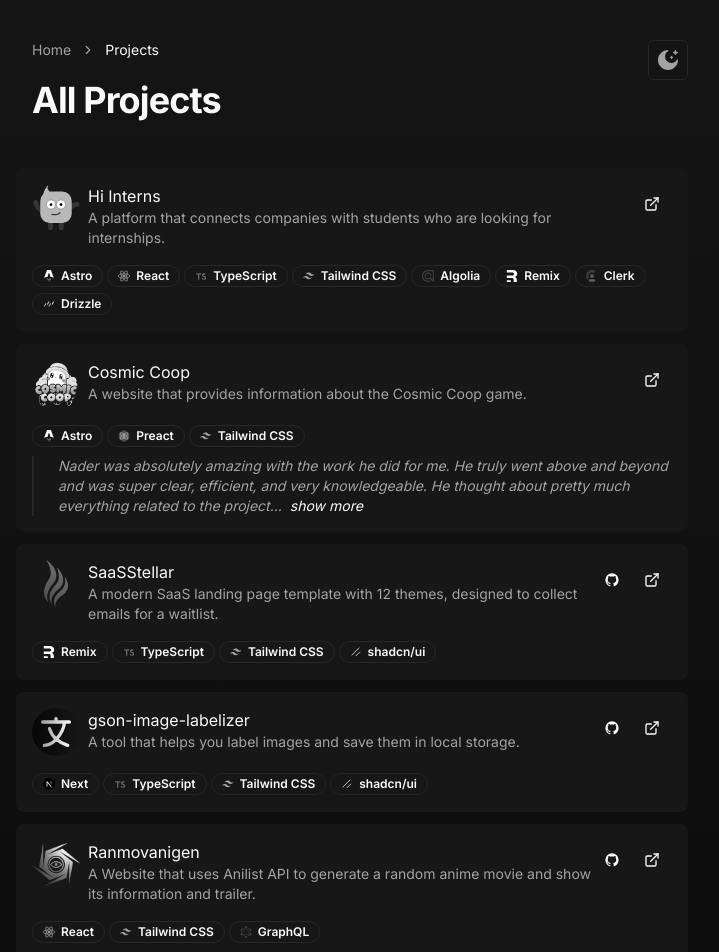
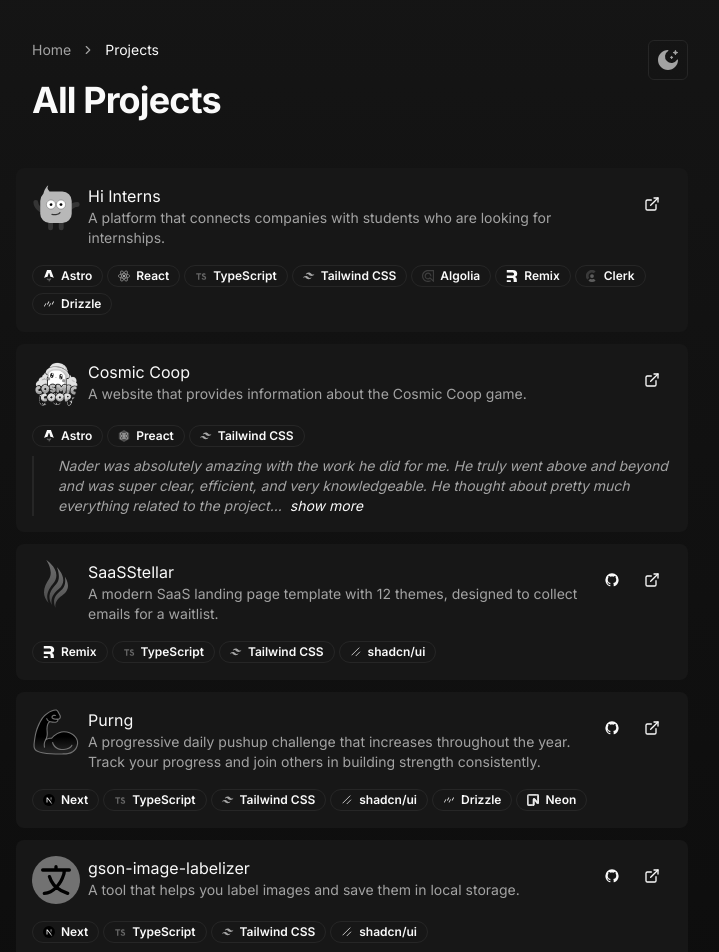
Before and after one commit to stormynight9/portfolio, a Next.js app: page /projects in a window 1280 px wide. Shown: the top 952 px of the page, without its empty margins (288-1007 px from the left). Built offline with nearby package versions, Linux system fonts and the light colour scheme.

Commit message:
add: Purng project configuration and icon to the application

```diff
--- a/src/components/icons.tsx
+++ b/src/components/icons.tsx
@@ -536,4 +536,97 @@
     ),
     arrowUpRight: ArrowUpRight,
     star: Star,
+    purng: (props: LucideProps) => (
+        <svg viewBox='0 0 128 128' {...props}>
+            <linearGradient
+                id='a'
+                gradientUnits='userSpaceOnUse'
+                x1='63.565'
+                x2='63.565'
+                y1='114.7'
+                y2='18.8'
+            >
+                <stop offset='0' stopColor='#222' />
+                <stop offset='.4007' stopColor='#000' />
+            </linearGradient>
+            <linearGradient
+                id='b'
+                gradientUnits='userSpaceOnUse'
+                x1='63.565'
+                x2='63.565'
+                y1='114.7'
+                y2='18.8'
+            >
+                <stop offset='0' stopColor='#71717A' />
+                <stop offset='.4007' stopColor='#71717A' />
+            </linearGradient>
+            <path
+                d='m72.25 122.57c-11.93 0-29.57-.34-44.92-3.27-20.5-3.91-22.03-11.96-21.84-19.87.16-6.73 3.24-29.26 6.28-38.48 4.6-13.94 11.63-27.8 15.91-33.76 5.87-8.17 20.75-21.3 35.71-21.75h.14c1.98 0 3.95 1.3 5.13 3.39l5.85 10.32c1.4 2.48 1.37 5.53-.08 7.97-1.19 2-4.65 2.54-4.68 2.55l-2.75.4 1.85 2.09c-.01 0 .61.98-.85 3.1-1.3 1.89-3.83 2.8-7.72 2.8-3.65 0-7.81-.83-11.15-1.49-.2-.04-.41-.06-.62-.06-1.24 0-2.52.69-3.68 1.99-1.5 1.67-6.23 8.46-4.31 25.67.95 8.54-1.88 16.23-1.91 16.31l-1.19 3.18 3.15-1.26c.03-.02 4.83-1.9 11.43-1.9h.7l.45-.54c.14-.17 13.94-16.48 31.85-16.48 11.7 0 22.9 4.74 29.96 12.68 4.98 5.6 7.31 12.23 6.55 18.66-2.94 24.98-26.51 27.68-36.51 27.68-1.4 0-3.04.01-4.87.03-2.33.02-4.98.04-7.88.04z'
+                fill='url(#a)'
+            />
+            <g fill='url(#b)'>
+                <path d='m63.54 6.95c1.42 0 2.92 1.03 3.83 2.63l5.85 10.32c1.14 2.01 1.11 4.49-.06 6.47-.57.96-2.5 1.66-3.6 1.83l-5.53.78 3.44 3.88c-.01.2-.12.71-.7 1.55-.99 1.43-3.17 2.16-6.49 2.16-3.5 0-7.58-.81-10.85-1.46-.3-.06-.61-.09-.91-.09-1.17 0-2.96.43-4.8 2.49-4.27 4.77-6.02 14.8-4.69 26.83.9 8.13-1.8 15.55-1.83 15.62l-2.36 6.31 6.28-2.47c.03-.03 4.6-1.8 10.88-1.8h1.41l.9-1.08c.13-.16 13.52-15.94 30.7-15.94 11.28 0 22.06 4.55 28.84 12.18 4.69 5.28 6.89 11.49 6.18 17.49-1.09 9.24-5.2 16.18-12.23 20.65-7.44 4.71-16.5 5.7-22.8 5.7-1.4 0-3.04.01-4.88.03-2.33.02-4.98.04-7.86.04-11.87 0-29.42-.34-44.64-3.24-8.97-1.71-14.79-4.3-17.82-7.91-2.61-3.11-2.88-6.86-2.8-10.45.16-6.66 3.2-28.94 6.21-38.04 4.39-13.3 11.43-27.4 15.71-33.35 5.7-7.94 20.12-20.69 34.53-21.12zm0-3h-.18c-15.81.47-31.1 14.31-36.88 22.37-4.41 6.15-11.54 20.3-16.12 34.16-3.02 9.16-6.19 31.77-6.36 38.91-.21 8.73 1.85 17.33 23.06 21.38 15.09 2.88 32.47 3.3 45.2 3.3 5.17 0 9.57-.07 12.74-.07 17 0 35.39-6.79 38-29 2-17-16-33.02-38-33.02-18.85 0-33 17.02-33 17.02-7 0-12 2-12 2s3-8 2-17c-1.99-17.94 3.4-25.99 6.51-25.99.11 0 .22.01.33.03 3.46.69 7.66 1.52 11.44 1.52s7.14-.83 8.95-3.45c2.25-3.25.74-4.95.74-4.95s4.17-.59 5.76-3.27c1.73-2.91 1.77-6.53.1-9.48l-5.86-10.32c-1.33-2.35-3.74-4.14-6.43-4.14z' />
+                <path d='m62.78 18.52c-2.51-.47-5.5-.57-7.83.61-2.89 1.47-3.9 5.28-2.22 8.05 2.52 4.13 9.33 4.53 13.64 4.36 1.92-.08 1.93-3.08 0-3-3.11.12-6.99-.04-9.7-1.69-1.94-1.19-2.6-3.91-.21-5.12 1.54-.79 3.85-.62 5.51-.31 1.9.34 2.71-2.55.81-2.9z' />
+                <path d='m36.2 82.74c-4.8 6.99-6.04 14.02-4.34 22.3.39 1.89 3.28 1.09 2.89-.8-1.54-7.52-.32-13.64 4.04-19.99 1.1-1.59-1.5-3.09-2.59-1.51z' />
+                <path d='m47.77 34.91c-2.22-.32-5.39-3.01-6.71-5.85-.4-.86-.23-2.08-1.8-2.17-2.17-.12-.58 4.24.16 5.31 2.03 2.91 4.78 4.54 8.38 4.8 1.93.14 1.95-1.81-.03-2.09z' />
+                <path d='m53.55 92.4c2.52 10.41 11.96 18.17 22.37 19.58 10.05 1.36 26.93-.97 31.88-11.72.8-1.74-1.78-3.27-2.59-1.51-4.53 9.85-20.7 11.71-29.78 10.15-8.89-1.53-16.83-8.37-18.98-17.29-.46-1.88-3.35-1.09-2.9.79z' />
+            </g>
+        </svg>
+    ),
+    neon: (props: LucideProps) => (
+        <svg
+            width='26px'
+            height='26px'
+            viewBox='0 0 58 58'
+            fill='none'
+            {...props}
+        >
+            <path
+                fillRule='evenodd'
+                clipRule='evenodd'
+                d='M0 10C0 4.47715 4.47705 0 9.99976 0H47.9989C53.5216 0 57.9986 4.47715 57.9986 10V42.3189C57.9986 48.0326 50.7684 50.5124 47.2618 46.0014L36.2991 31.8988V49C36.2991 53.9706 32.2698 58 27.2993 58H9.99976C4.47705 58 0 53.5228 0 48V10ZM9.99976 8C8.89522 8 7.99981 8.89543 7.99981 10V48C7.99981 49.1046 8.89522 50 9.99976 50H27.5993C28.1516 50 28.2993 49.5523 28.2993 49V26.0673C28.2993 20.3536 35.5295 17.8738 39.0361 22.3848L49.9988 36.4874V10C49.9988 8.89543 50.1034 8 48.9988 8H9.99976Z'
+                fill='#12FFF7'
+            ></path>
+            <path
+                fillRule='evenodd'
+                clipRule='evenodd'
+                d='M0 10C0 4.47715 4.47705 0 9.99976 0H47.9989C53.5216 0 57.9986 4.47715 57.9986 10V42.3189C57.9986 48.0326 50.7684 50.5124 47.2618 46.0014L36.2991 31.8988V49C36.2991 53.9706 32.2698 58 27.2993 58H9.99976C4.47705 58 0 53.5228 0 48V10ZM9.99976 8C8.89522 8 7.99981 8.89543 7.99981 10V48C7.99981 49.1046 8.89522 50 9.99976 50H27.5993C28.1516 50 28.2993 49.5523 28.2993 49V26.0673C28.2993 20.3536 35.5295 17.8738 39.0361 22.3848L49.9988 36.4874V10C49.9988 8.89543 50.1034 8 48.9988 8H9.99976Z'
+                fill='url(#paint0_linear_10558_11777)'
+            ></path>
+            <path
+                fillRule='evenodd'
+                clipRule='evenodd'
+                d='M0 10C0 4.47715 4.47705 0 9.99976 0H47.9989C53.5216 0 57.9986 4.47715 57.9986 10V42.3189C57.9986 48.0326 50.7684 50.5124 47.2618 46.0014L36.2991 31.8988V49C36.2991 53.9706 32.2698 58 27.2993 58H9.99976C4.47705 58 0 53.5228 0 48V10ZM9.99976 8C8.89522 8 7.99981 8.89543 7.99981 10V48C7.99981 49.1046 8.89522 50 9.99976 50H27.5993C28.1516 50 28.2993 49.5523 28.2993 49V26.0673C28.2993 20.3536 35.5295 17.8738 39.0361 22.3848L49.9988 36.4874V10C49.9988 8.89543 50.1034 8 48.9988 8H9.99976Z'
+                fill='url(#paint1_linear_10558_11777)'
+            ></path>
+            <path
+                d='M48.0003 0C53.523 0 58 4.47715 58 10V42.3189C58 48.0326 50.7699 50.5124 47.2633 46.0014L36.3006 31.8988V49C36.3006 53.9706 32.2712 58 27.3008 58C27.8531 58 28.3008 57.5523 28.3008 57V26.0673C28.3008 20.3536 35.5309 17.8738 39.0375 22.3848L50.0002 36.4874V2C50.0002 0.89543 49.1048 0 48.0003 0Z'
+                fill='#B9FFB3'
+            ></path>
+            <defs>
+                <linearGradient
+                    id='paint0_linear_10558_11777'
+                    x1='57.9986'
+                    y1='58'
+                    x2='6.99848'
+                    y2='0.00123034'
+                    gradientUnits='userSpaceOnUse'
+                >
+                    <stop stopColor='#B9FFB3'></stop>
+                    <stop offset='1' stopColor='#B9FFB3' stopOpacity='0'></stop>
+                </linearGradient>
+                <linearGradient
+                    id='paint1_linear_10558_11777'
+                    x1='57.9986'
+                    y1='58'
+                    x2='23.5492'
+                    y2='44.6006'
+                    gradientUnits='userSpaceOnUse'
+                >
+                    <stop stopColor='#1A1A1A' stopOpacity='0.9'></stop>
+                    <stop offset='1' stopColor='#1A1A1A' stopOpacity='0'></stop>
+                </linearGradient>
+            </defs>
+        </svg>
+    ),
 }
--- a/src/config.tsx
+++ b/src/config.tsx
@@ -139,6 +139,23 @@
             github: 'https://github.com/stormynight9/saasstellar',
         },
         {
+            name: 'Purng',
+            icon: 'purng',
+            description:
+                'A progressive daily pushup challenge that increases throughout the year. Track your progress and join others in building strength consistently.',
+            url: 'https://purng.nader.run/',
+            tags: [
+                { name: 'Next', icon: 'next' },
+                { name: 'TypeScript', icon: 'typescript' },
+                { name: 'Tailwind CSS', icon: 'tailwindcss' },
+                { name: 'shadcn/ui', icon: 'shadcn' },
+                { name: 'Drizzle', icon: 'drizzle' },
+                { name: 'Neon', icon: 'neon' },
+            ],
+            featured: false,
+            github: 'https://github.com/stormynight9/purng',
+        },
+        {
             name: 'gson-image-labelizer',
             icon: 'gsonImageLabelizer',
             description:
```
